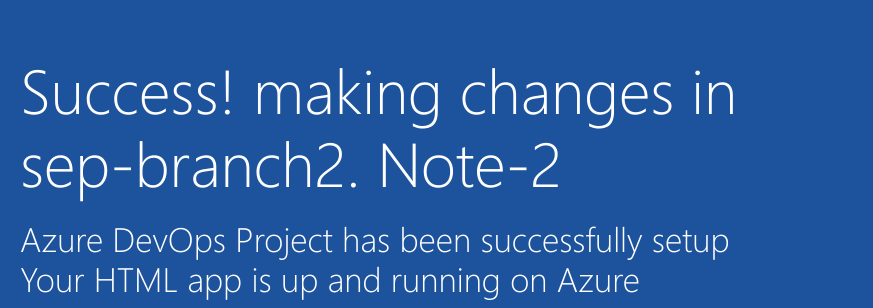
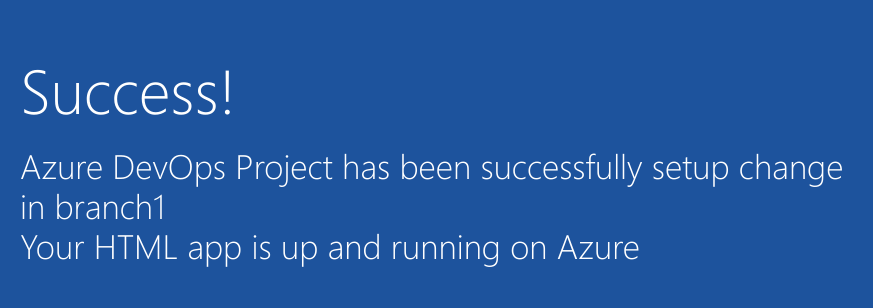
Before and after one commit to Bhanuthug/Aperture-technologies, a plain HTML site: page sample-project/index.html in a window 1280 px wide. Shown: the part 325-633 px from the top of the page, 205-1078 px from the left. Drawn offline with Linux system fonts and the light colour scheme.

Commit message:
index.html

```diff
--- a/sample-project/index.html
+++ b/sample-project/index.html
@@ -18,8 +18,8 @@
             </a>
         </div>
             <div class="content-body">
-                <div class="success-text">Success! making changes in sep-branch2. Note-2  </div>
-                <div class="description line-1"> Azure DevOps Project has been successfully setup</div>
+                <div class="success-text">Success! </div>
+                <div class="description line-1"> Azure DevOps Project has been successfully setup change in branch1</div>
                 <div class="description line-2"> Your HTML app is up and running on Azure</div>
                 <div class="next-steps-container">
                     <div class="next-steps-header">Next up</div>
```
